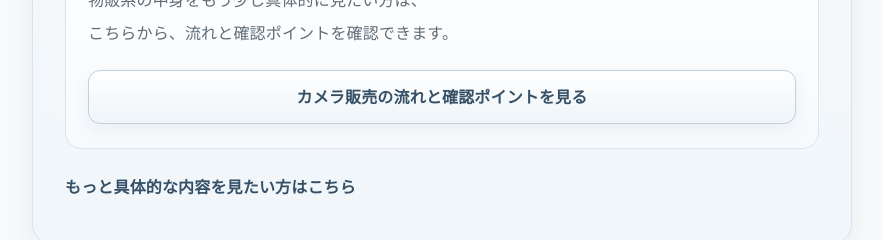
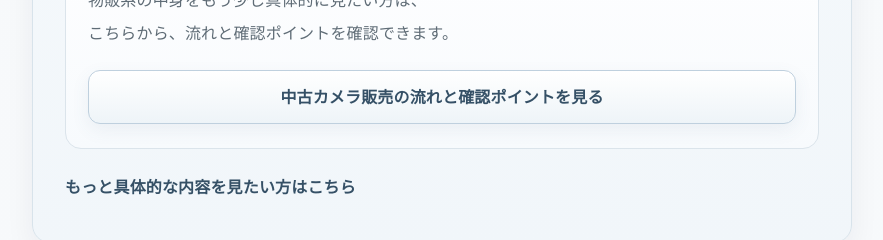
Before and after one commit to marchichi-web/Buppan-Category-Summary-Page, a plain HTML site: page index.html in a window 1280 px wide. Shown: the part 4289-4529 px from the top of the page, without its empty margins (198-1081 px from the left). Drawn offline with Linux system fonts and the light colour scheme.

Commit message:
Update index.html

```diff
--- a/index.html
+++ b/index.html
@@ -564,7 +564,7 @@
                 class="cta-button"
                 href="https://camera-cushion-page.marchichi-web.workers.dev/"
               >
-                カメラ販売の流れと確認ポイントを見る
+                中古カメラ販売の流れと確認ポイントを見る
               </a>
             </div>
           </div>
```
